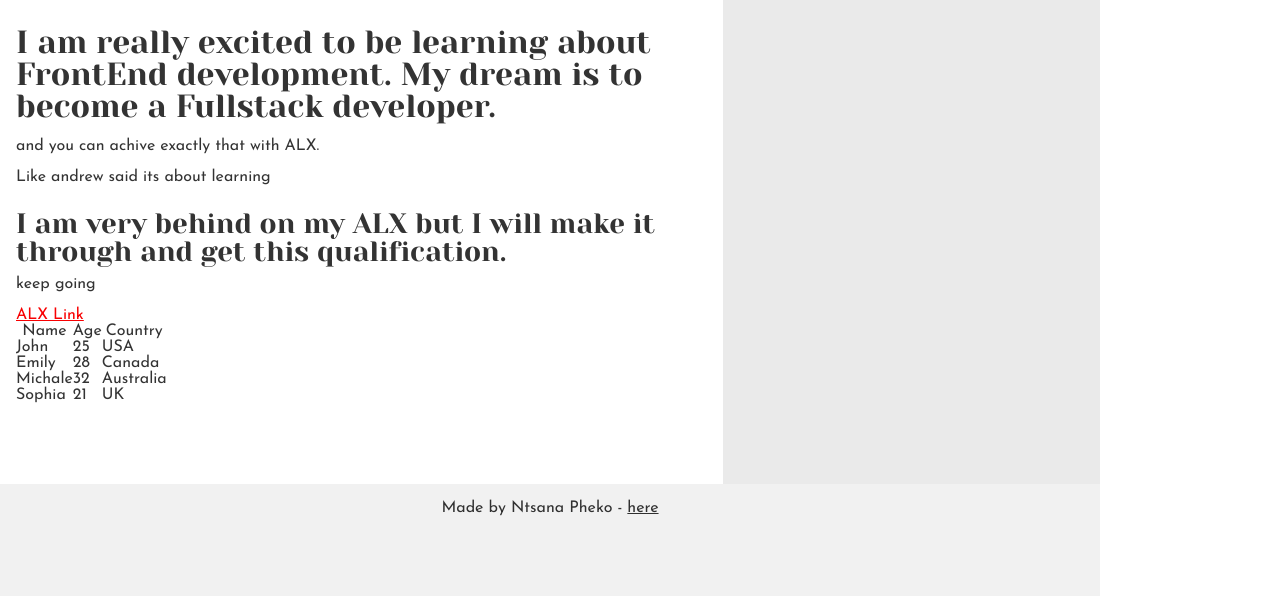
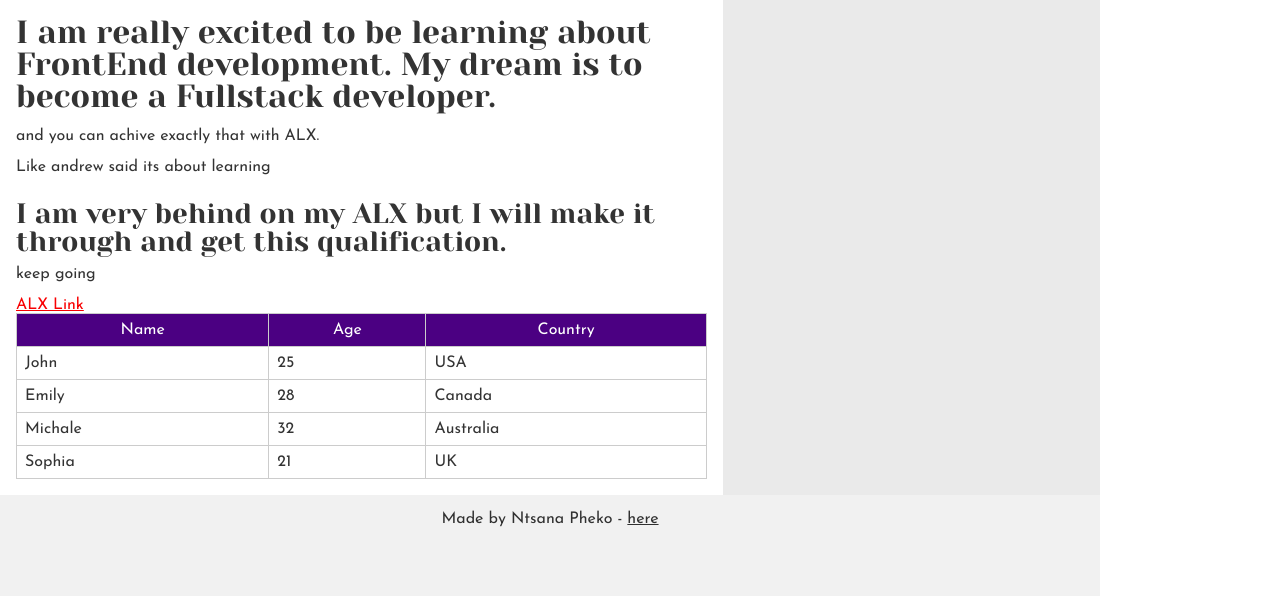
Before and after one commit to ntsana/alx_html_css, a plain HTML site: page css_basic/index.html in a window 1280 px wide. Shown: the part 204-800 px from the top of the page. Drawn offline with Linux system fonts and the light colour scheme.

Commit message:
more table styling

```diff
--- a/css_basic/styles.css
+++ b/css_basic/styles.css
@@ -41,3 +41,16 @@ article {
 aside {
   background: #eaeaea;
 }
+
+article table {
+    border-collapse: collapse;
+    width: 100%;
+}
+article th, td {
+    border: 1px solid #ccc;
+    padding: 0.5rem;
+}
+article th {
+    background-color: #4b0082;
+    color: white;
+}
```
